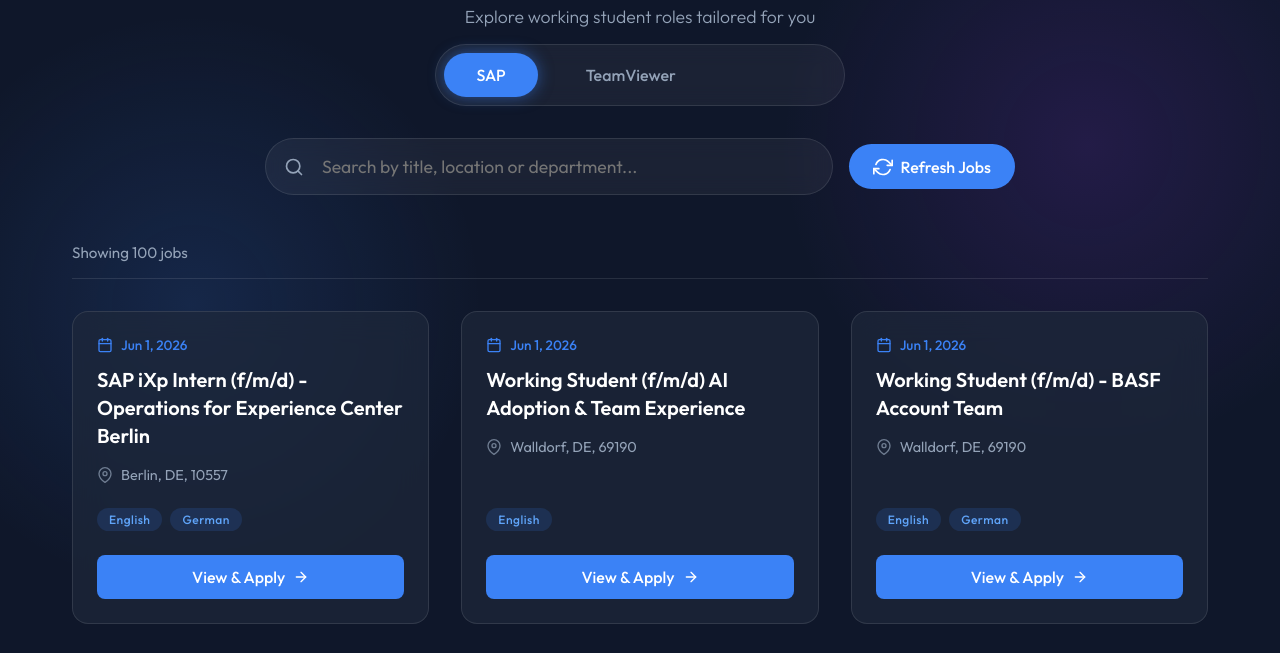
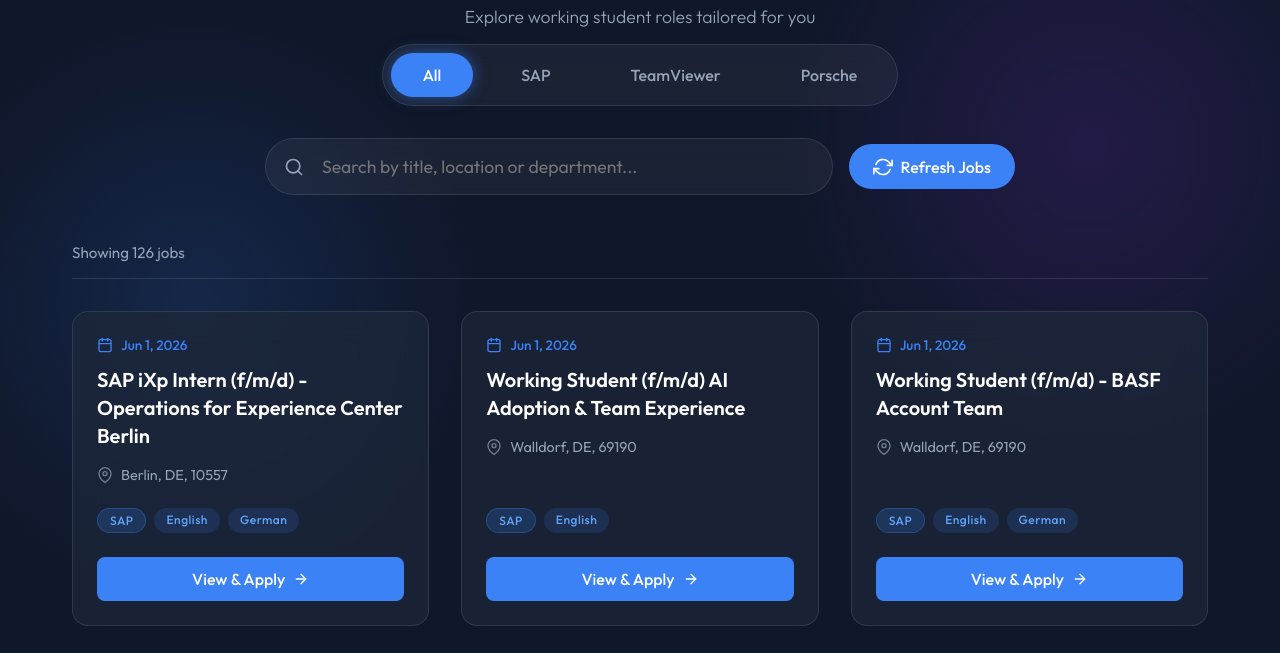
Before and after one commit to tunabaris/Last_WorkingStudent_Updates, a website built with Vite: page ui/index.html in a window 1280 px wide. Shown: the part 95-748 px from the top of the page. Built offline with nearby package versions, Linux system fonts and the light colour scheme.

Commit message:
feat: add Porsche working student positions

```diff
--- a/ui/index.html
+++ b/ui/index.html
@@ -17,8 +17,10 @@
           <h1 id="mainTitle">SAP Opportunities</h1>
           <p class="subtitle">Explore working student roles tailored for you</p>
           <div class="company-tabs">
-            <button id="tab-sap" class="tab-btn active" data-company="sap">SAP</button>
+            <button id="tab-all" class="tab-btn active" data-company="all">All</button>
+            <button id="tab-sap" class="tab-btn" data-company="sap">SAP</button>
             <button id="tab-teamviewer" class="tab-btn" data-company="teamviewer">TeamViewer</button>
+            <button id="tab-porsche" class="tab-btn" data-company="porsche">Porsche</button>
           </div>
         </div>
         <div class="controls-container">
--- /dev/null
+++ b/ui/public/porsche_filtered_jobs.csv
@@ -0,0 +1,11 @@
+Job Title,Date Posted,Location,Department,Language Req,Direct Link,Status,DeleteCounter
+Werkstudent (m/w/d) Global Sales & Receivables Accounting,N/A,N/A,N/A,Not specified,https://jobs.porsche.com/index.php?ac=jobad&id=20730,Active,0
+Working Student – Project Management (f/m/d),N/A,N/A,N/A,"English, German",https://jobs.porsche.com/index.php?ac=jobad&id=20711,Active,0
+Werkstudent Kundenempfang (m/w/d),N/A,Stuttgart,Porsche Niederlassung Stuttgart GmbH,Not specified,https://jobs.porsche.com/index.php?ac=jobad&id=6040,Active,0
+Werkstudent (m/w/d) im Bereich Software-Applikation & Diagnose,N/A,N/A,N/A,Not specified,https://jobs.porsche.com/index.php?ac=jobad&id=20735,Active,0
+Werkstudent (m/w/d) Projektmanagement Bauprojekte,N/A,N/A,N/A,Not specified,https://jobs.porsche.com/index.php?ac=jobad&id=20728,Active,0
+Working Student – Project Management (f/m/d),N/A,N/A,N/A,"English, German",https://jobs.porsche.com/index.php?ac=jobad&id=20712,Active,0
+Werkstudent Vertriebsassistenz (m/w/d),N/A,N/A,N/A,Not specified,https://jobs.porsche.com/index.php?ac=jobad&id=19779,Active,0
+Working Student - Mechanical Engineer (f/m/d),N/A,N/A,N/A,English,https://jobs.porsche.com/index.php?ac=jobad&id=20474,Active,0
+Werkstudent (m/w/d) Logistikplanung mit Schwerpunkt Verpackungsplanung,N/A,N/A,N/A,Not specified,https://jobs.porsche.com/index.php?ac=jobad&id=20379,Active,0
+Werkstudent (m/w/d) Potfolio & Product Management,N/A,N/A,N/A,Not specified,https://jobs.porsche.com/index.php?ac=jobad&id=20790,Active,0
--- a/ui/src/main.js
+++ b/ui/src/main.js
@@ -9,11 +9,42 @@
 const tabBtns = document.querySelectorAll('.tab-btn')
 
 let allJobs = []
-let currentCompany = 'sap'
+let currentCompany = 'all'
+
+const companyNames = { sap: 'SAP', teamviewer: 'TeamViewer', porsche: 'Porsche' }
 
 async function init() {
   try {
-    const csvFile = currentCompany === 'sap' ? '/sap_filtered_jobs.csv' : '/teamviewer_filtered_jobs.csv'
+    if (currentCompany === 'all') {
+      const companies = ['sap', 'teamviewer', 'porsche']
+      allJobs = []
+
+      for (const comp of companies) {
+        try {
+          const response = await fetch(`/${comp}_filtered_jobs.csv`)
+          if (!response.ok) continue
+          const csvText = await response.text()
+          Papa.parse(csvText, {
+            header: true,
+            skipEmptyLines: true,
+            complete: (results) => {
+              const data = results.data.map(job => ({ ...job, Company: companyNames[comp] }))
+              allJobs = allJobs.concat(data)
+            }
+          })
+        } catch (e) {}
+      }
+
+      // Sort by date descending
+      allJobs.sort((a, b) => {
+        const dateA = a['Date Posted'] && a['Date Posted'] !== 'N/A' ? new Date(a['Date Posted']).getTime() : 0
+        const dateB = b['Date Posted'] && b['Date Posted'] !== 'N/A' ? new Date(b['Date Posted']).getTime() : 0
+        return (dateB || 0) - (dateA || 0)
+      })
+
+      renderJobs(allJobs)
+    } else {
+      const csvFile = `/${currentCompany}_filtered_jobs.csv`
       const response = await fetch(csvFile)
       const csvText = await response.text()
 
@@ -25,6 +56,7 @@
           renderJobs(allJobs)
         }
       })
+    }
   } catch (error) {
     jobsGrid.innerHTML = `<p style="color: #ef4444;">Error loading jobs: ${error.message}</p>`
     jobCount.textContent = 'Error'
@@ -79,6 +111,7 @@
       </div>
 
       <div class="tags">
+        ${job['Company'] ? `<span class="tag" style="background: rgba(59,130,246,0.2); color: #60a5fa; border: 1px solid rgba(59,130,246,0.3);">${job['Company']}</span>` : ''}
         ${job['Language Req'] && job['Language Req'] !== 'Not specified' && job['Language Req'] !== 'N/A'
           ? job['Language Req'].split(',').map(lang => `<span class="tag">${lang.trim()}</span>`).join('')
           : ''}
@@ -118,8 +151,12 @@
     // Update UI title
     if (currentCompany === 'sap') {
       mainTitle.textContent = 'SAP Opportunities'
+    } else if (currentCompany === 'teamviewer') {
+      mainTitle.textContent = 'TeamViewer Opportunities'
+    } else if (currentCompany === 'porsche') {
+      mainTitle.textContent = 'Porsche Opportunities'
     } else {
-      mainTitle.textContent = 'TeamViewer Opportunities'
+      mainTitle.textContent = 'All Opportunities'
     }
 
     // Re-fetch and render jobs
```
Lines whose indentation alone changed are shown as unchanged.
